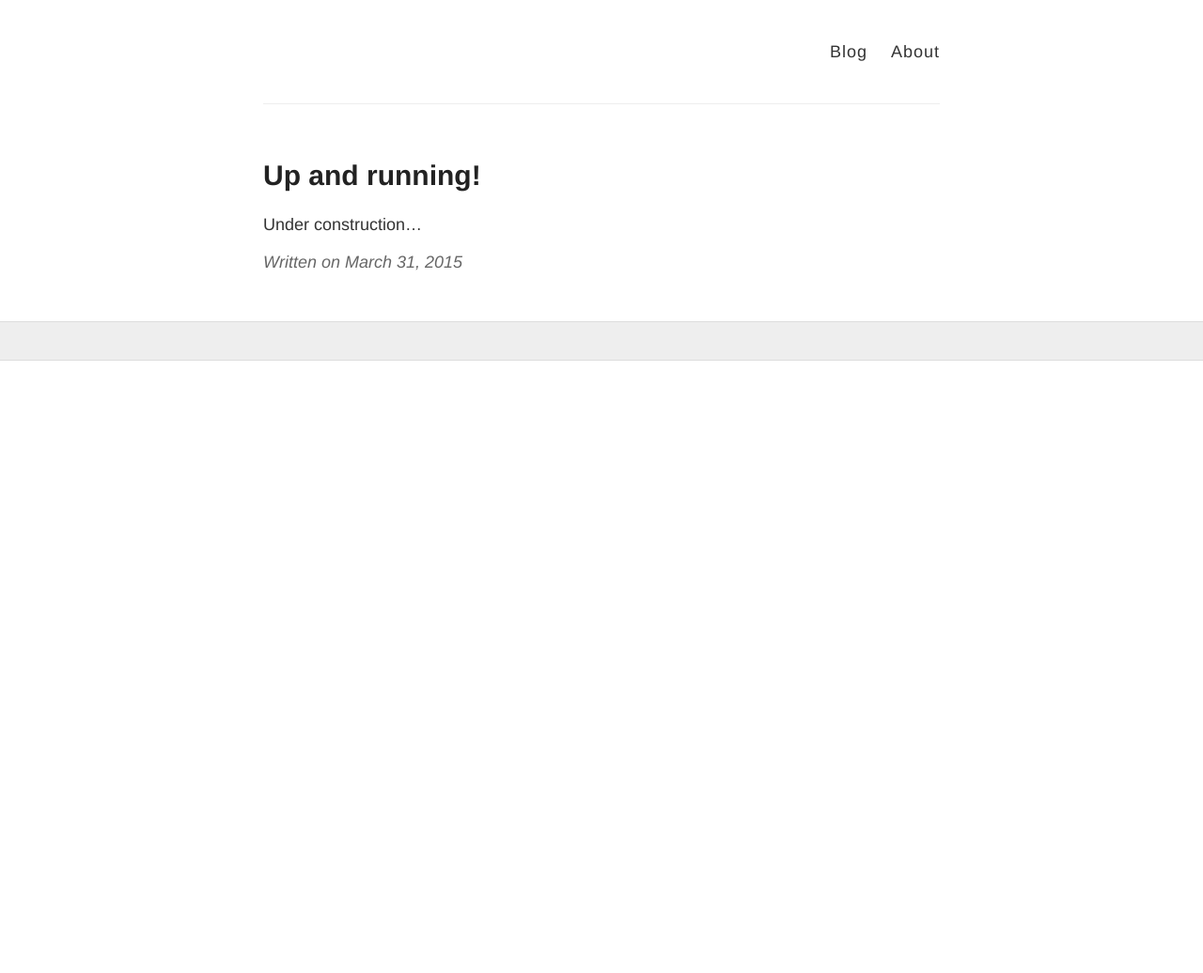
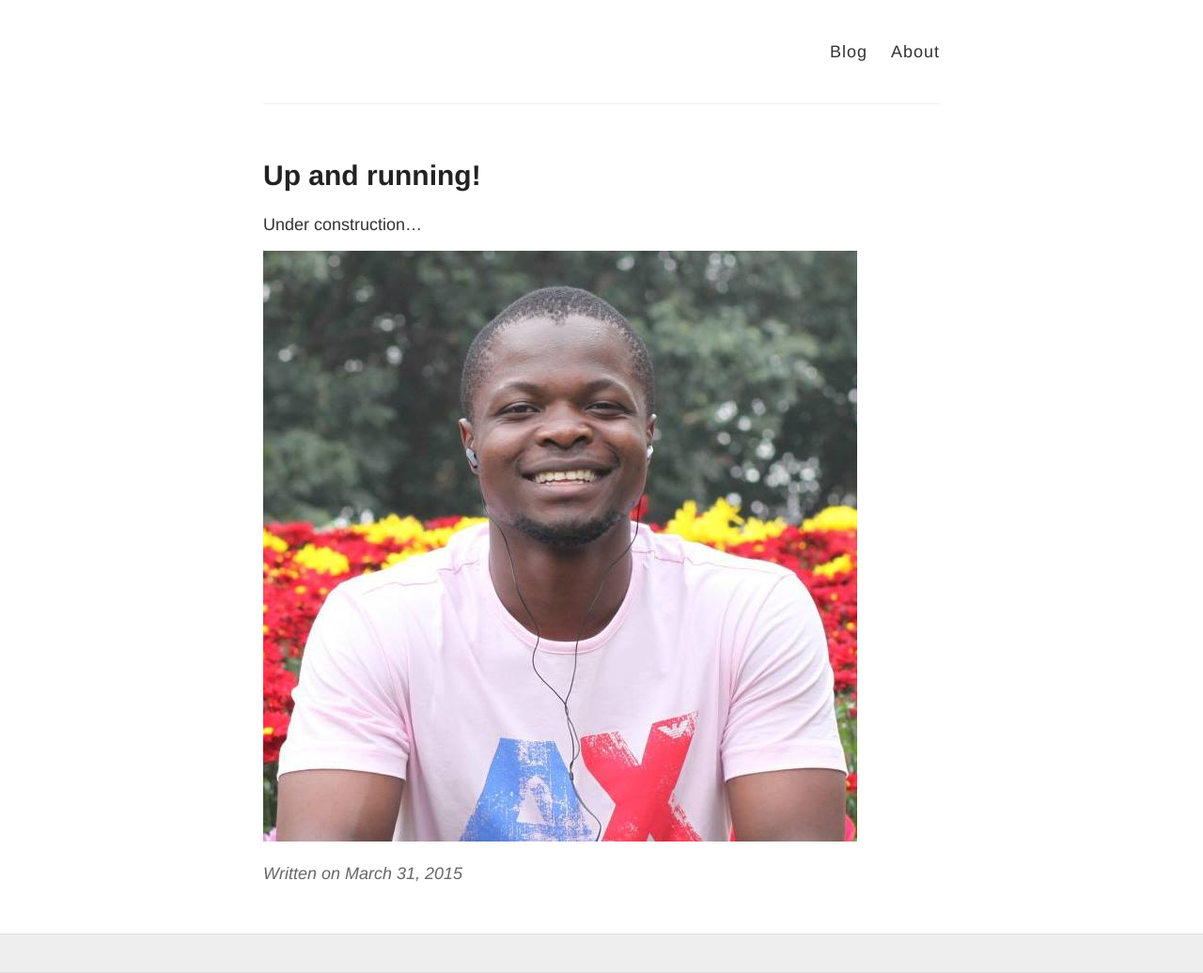
Before and after one commit to ochienggot/tiglas.github.io, a Jekyll site: the page built from _posts/2015-03-31-start.md, in a window 1280 px wide. Shown: the whole page at 94% size. Built offline with Jekyll 4.4.1, drawn with Linux system fonts in a browser that asks for light colours; before the commit the page ends 900 px from its top, so only the background shows below that.

Commit message:
Added image file to post

```diff
--- a/_posts/2015-03-31-start.md
+++ b/_posts/2015-03-31-start.md
@@ -5,5 +5,4 @@ title: Up and running!
 
 Under construction...
 
-<!-- ![_config.yml]({{ site.baseurl }}/images/config.png)
--->
+![_config.yml]({{ site.baseurl }}/images/me.jpg)
```
